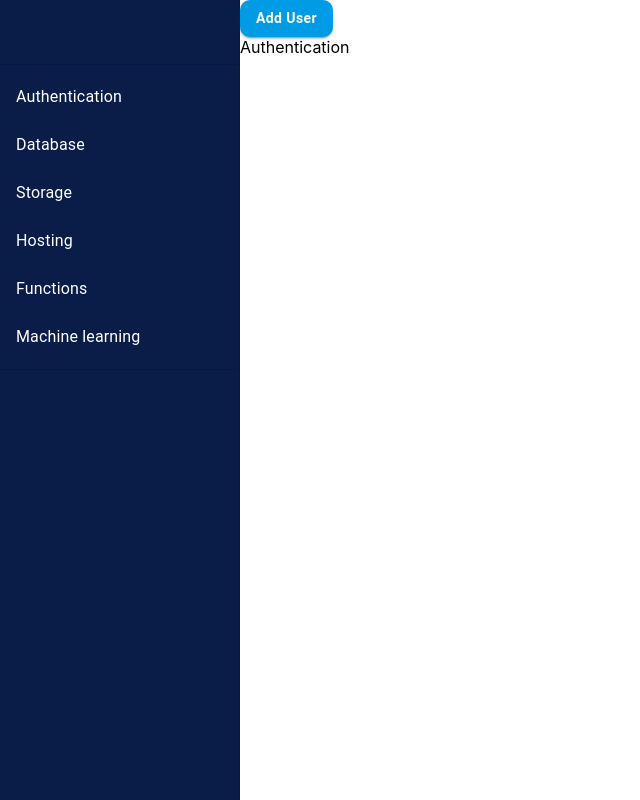
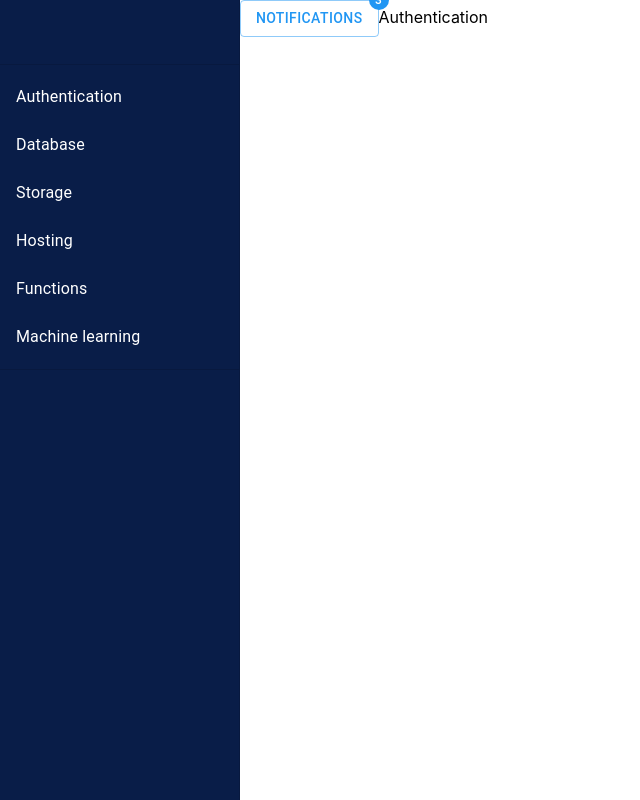
Before and after one commit to ebrahim78652/practiceRepo, a React (Create React App) app in the folder material-ui-practice/: page /authentication in a window 1280 px wide. Shown: the whole page, without its empty margins (0-640 px from the left). Built offline with nearby package versions, Linux system fonts and the light colour scheme.

Commit message:
notification component

```diff
--- /dev/null
+++ b/material-ui-practice/src/Components/Common/NotificationBell/NotificationBell.tsx
@@ -0,0 +1,23 @@
+import CommonButton from '../CommonButton'
+import React from 'react'
+import Badge from '@mui/material/Badge';
+import Tooltip from '@mui/material/Tooltip';
+
+function NotificationBell({badgeContent}:{badgeContent:number}) {
+    const newNotifications=`You have ${badgeContent} new Notifications`;
+    const noNotifications=`You have no new Notifications`;
+    return (
+    <>
+
+    <Tooltip title = {badgeContent?newNotifications:noNotifications} >
+        <Badge badgeContent={badgeContent?badgeContent:0} color="primary">
+        <CommonButton variant = "outlined">
+            Notifications
+        </CommonButton>
+    </Badge>
+    </Tooltip>
+    </>
+  )
+}
+
+export default NotificationBell
--- a/material-ui-practice/src/Components/Authentication.page.tsx
+++ b/material-ui-practice/src/Components/Pages/Authentication.page.tsx
@@ -1,8 +1,8 @@
 import React from 'react'
 import Grid from '@mui/material/Grid';
-import CommonButton from './Common/CommonButton';
+import CommonButton from '../Common/CommonButton';
 import { blue } from '@mui/material/colors';
-
+import NotificationBell from  '../Common/NotificationBell/NotificationBell'
 function Authentication() {
 
   const buttonStyles = {
@@ -15,7 +15,7 @@ function Authentication() {
 
     //below styles only in the button that has the variant = contained
     '&.MuiButton-contained': {
-        backgroundColor: '#009be5',
+        /* backgroundColor: '#009be5', */
         '&:hover': {
             backgroundColor: '#006db3'
         },
@@ -36,21 +36,8 @@ function Authentication() {
 
     //make the 2 buttons here
     <Grid item xs = {8}>
-      <div>
-      <CommonButton
-                sx={buttonStyles}
-                variant="contained"
-            >
-                Add user
-            </CommonButton>
-            <CommonButton
-                sx={buttonStyles}
-                variant="outlined"
-            >
-                Add user
-            </CommonButton>
-      </div>
 
+      <NotificationBell badgeContent={3}></NotificationBell>
       Authentication</Grid>
   )
 }
--- /dev/null
+++ b/material-ui-practice/src/dashboardTheme.tsx
@@ -0,0 +1,21 @@
+import { createTheme } from '@mui/material/styles';
+import blue from '@mui/material/colors/blue';
+import red from '@mui/material/colors/red';
+
+
+
+export const dashboardTheme = createTheme({
+    components: {
+      MuiButton: {
+        styleOverrides: {
+            contained: {
+                fontSize: '3rem'
+            },
+        },
+      },
+    },
+    palette: {
+      primary: blue
+
+      },
+  });
--- a/material-ui-practice/src/index.tsx
+++ b/material-ui-practice/src/index.tsx
@@ -9,12 +9,16 @@ import {
   Route,
 } from "react-router-dom";
 import { mainItems } from './Components/NavBar/consts/navBarMainItems';
+import { ThemeProvider } from '@mui/material/styles';
+import { dashboardTheme } from './dashboardTheme';
+
 
 const root = ReactDOM.createRoot(
   document.getElementById('root') as HTMLElement
 );
 root.render(
   <React.StrictMode>
+     <ThemeProvider theme={dashboardTheme}>
      <BrowserRouter>
     <Routes>
       <Route path="/" element={<App />}>
@@ -24,6 +28,6 @@ root.render(
       </Route>
     </Routes>
   </BrowserRouter>
-
+  </ThemeProvider>
   </React.StrictMode>
 );
```
Also changed, not shown: material-ui-practice/src/Components/NavBar/consts/navBarMainItems.tsx (+6 -6 lines), material-ui-practice/src/Components/Pages/Database.page.tsx (renamed from material-ui-practice/src/Components/Database.page.tsx), material-ui-practice/src/Components/Pages/Functions.page.tsx (renamed from material-ui-practice/src/Components/Functions.page.tsx), material-ui-practice/src/Components/Pages/Hosting.page.tsx (renamed from material-ui-practice/src/Components/Hosting.page.tsx), material-ui-practice/src/Components/Pages/MachineLearning.page.tsx (renamed from material-ui-practice/src/Components/MachineLearning.page.tsx), material-ui-practice/src/Components/Pages/Storage.page.tsx (renamed from material-ui-practice/src/Components/Storage.page.tsx).
